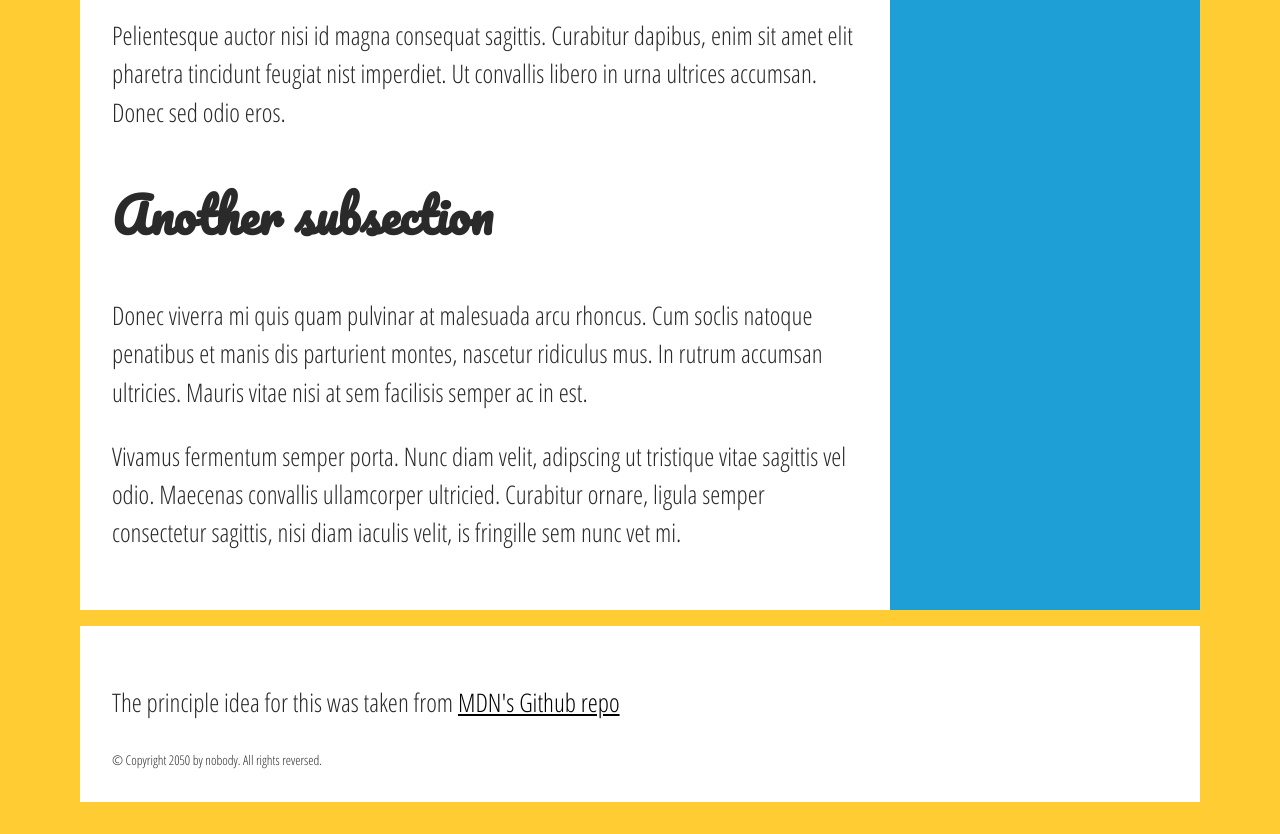
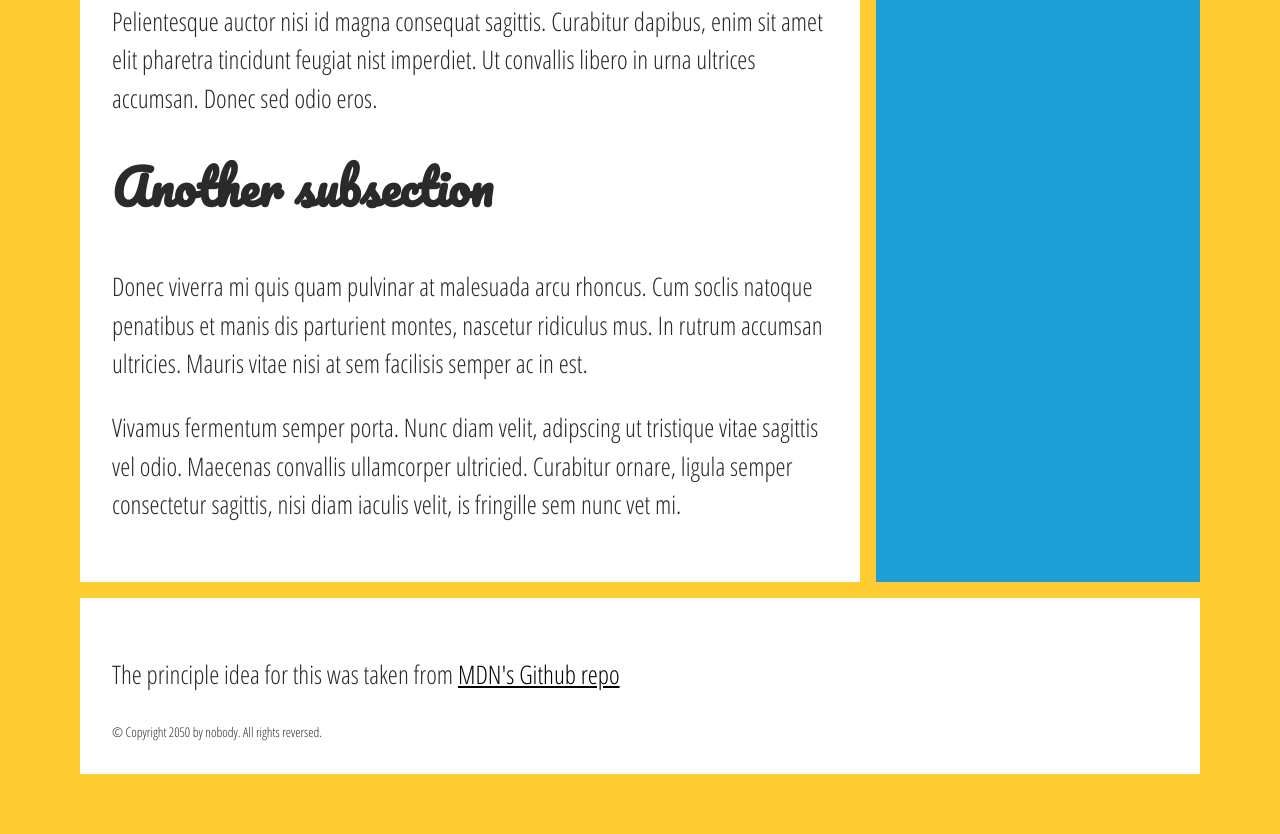
Before and after one commit to accessabilly/accessabilly.github.io, a plain HTML site: page end-to-end-testing/index.html in a window 1280 px wide. Shown: the part 863-1697 px from the top of the page. After the commit the page ends 1669 px from the top, so only its background shows below. Drawn offline with Linux system fonts and the light colour scheme.

Commit message:
more invisible stuff, markup extended, css

```diff
--- a/end-to-end-testing/index.html
+++ b/end-to-end-testing/index.html
@@ -8,10 +8,6 @@
     <link href="https://fonts.googleapis.com/css2?family=Pacifico&display=swap" rel="stylesheet" type="text/css">
     <link rel="stylesheet" href="style.css">
 
-    <!-- the below three lines are a fix to get HTML5 semantic elements working in old versions of Internet Explorer-->
-    <!--[if lt IE 9]>
-      <script src="https://cdnjs.cloudflare.com/ajax/libs/html5shiv/3.7.3/html5shiv.js"></script>
-    <![endif]-->
   </head>
 
   <body>
@@ -21,12 +17,11 @@
       <div role="region" aria-label="Skip to content">
         <a href="#main" class="skiplink">Skip to main content</a>
         <a href="#search" class="skiplink">Skip to search</a>
-
       </div>
 
         <header>
 
-          <nav>
+          <nav aria-label="Main">
             <ul>
               <li><a href="#">Home</a></li>
               <li><a href="#">Our team</a></li>
@@ -35,7 +30,7 @@
             </ul>
           </nav>
 
-          <form action="#" method="GET">
+          <form action="#" method="GET" role="search">
             <label for="search" class="invisible">Search request</label>
             <input type="search" id="search" name="q">
             <button type="submit">Search</button>
@@ -43,14 +38,10 @@
 
         </header>
 
-
-
       <div class="wrapper">
 
-        <!-- Here is our page's main content -->
         <main id="main">
 
-          <!-- It contains an article -->
           <article>
             <h1>Article heading</h1>
 
@@ -71,10 +62,8 @@
 
         </main>
 
-          <!-- the aside content can also be nested within the main content -->
         <aside>
           <h2>Related</h2>
-
           <ul>
             <li><a href="#">Oh I do like to be beside the seaside</a></li>
             <li><a href="#">Oh I do like to be beside the sea</a></li>
@@ -83,14 +72,14 @@
             <li><a href="#">Oh well...</a></li>
           </ul>
         </aside>
+
       </div>
 
-        <!-- And here is our main footer that is used across all the pages of our website -->
-
-        <footer>
+      <footer aria-label="Legal stuff">
         <p>The principle idea for this was taken from <a href="https://github.com/mdn/learning-area/tree/master/html/introduction-to-html/document_and_website_structure">MDN's Github repo</a></p>
         <small>© Copyright 2050 by nobody. All rights reversed.</small>
       </footer>
+
     </div>
 
   </body>
--- a/end-to-end-testing/style.css
+++ b/end-to-end-testing/style.css
@@ -30,6 +30,7 @@ html, body {
   /* || typography */
 
   h1, h2, h3 {
+    margin-top: 0;
     font-family: 'Pacifico', cursive;
     color: #2a2a2a;
   }
@@ -183,7 +184,6 @@ html, body {
 
   .wrapper {
     display: block;
-    background: deeppink;
   }
 
   @media screen and (min-width: 48rem) {
@@ -196,11 +196,14 @@ html, body {
 
   main {
     width: 100%;
+    margin-bottom: 1rem;
   }
 
   @media screen and (min-width: 48rem) {
-    .main {
+    main {
       width: 75%;
+      margin-right: 1rem;
+      margin-bottom: 0;
     }
   }
 
@@ -213,9 +216,8 @@ html, body {
   }
 
   @media screen and (min-width: 48rem) {
-    .aside {
+    aside {
       width: 25%;
-      margin-left: 1rem;
     }
   }
 
```
Lines whose indentation alone changed are shown as unchanged.
